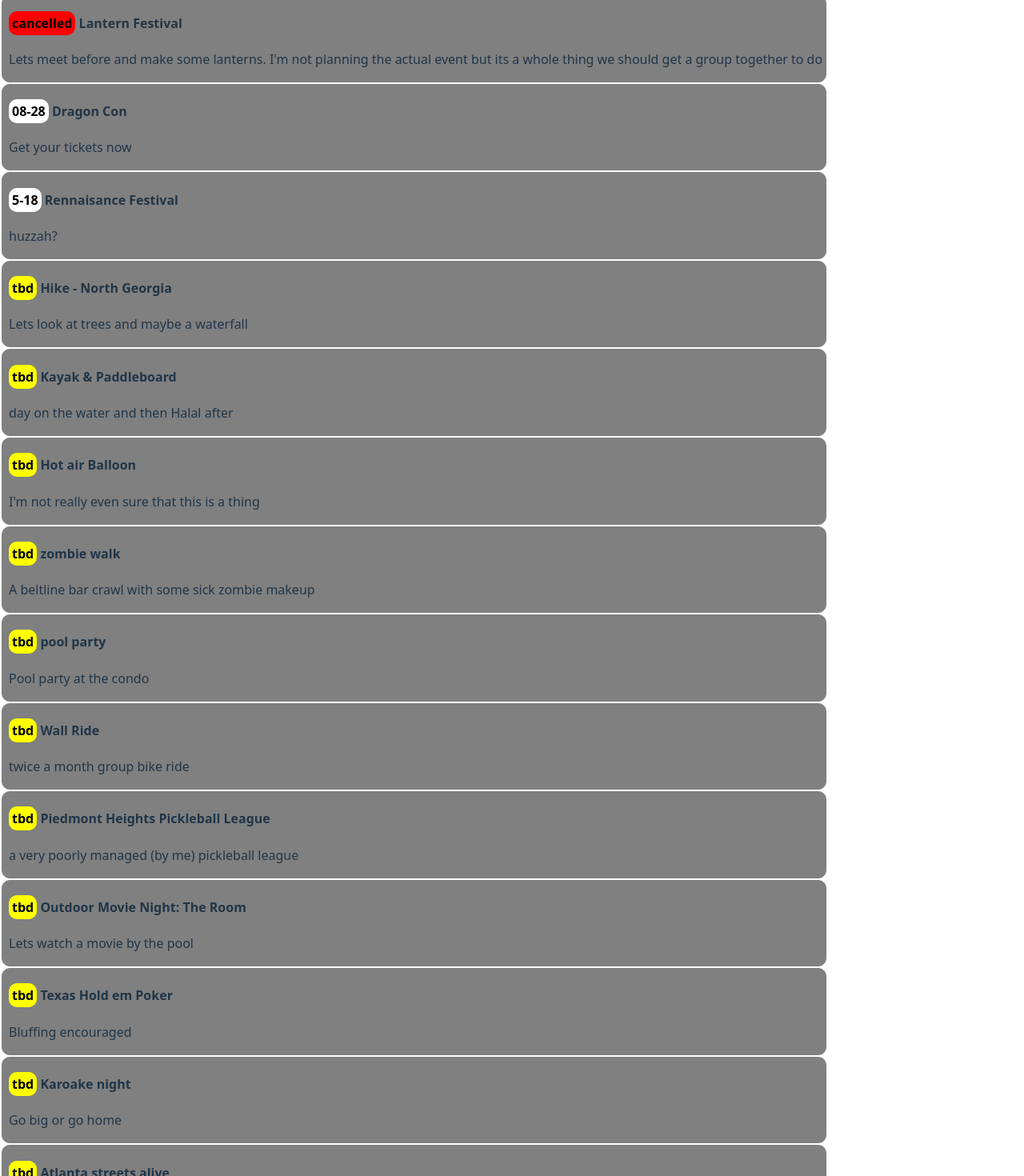
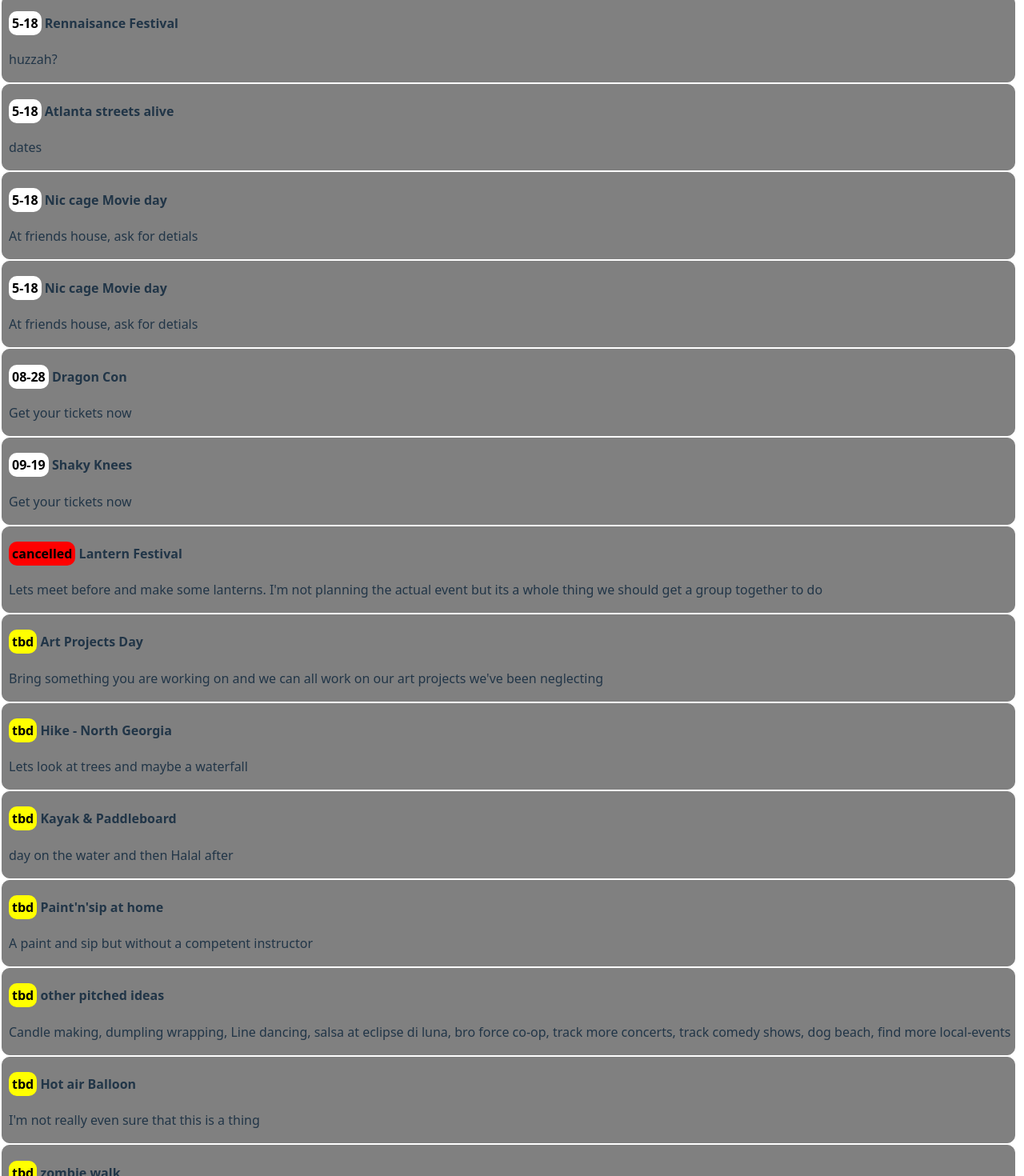
Before and after one commit to JeffWHenderson/world-wide-jeff, a React (Vite) app: page / in a window 1280 px wide. Shown: the part 320-1790 px from the top of the page at 80% size. Built offline with nearby package versions, Linux system fonts and the light colour scheme.

Commit message:
add shaky knees

```diff
--- a/src/screens/Events.ts
+++ b/src/screens/Events.ts
@@ -18,10 +18,28 @@
         startDate: "2025-5-17"
     },
     {
-        id: "some-id-9",
-        name: "Lantern Festival",
-        details: "Lets meet before and make some lanterns. I'm not planning the actual event but its a whole thing we should get a group together to do",
-        startDate: "cancelled"
+        id: "some-id-12",
+        name: "Rennaisance Festival",
+        details: "huzzah?",
+        startDate: "2025-5-18"
+    },
+    {
+        id: "some-id-14",
+        name: "Atlanta streets alive",
+        details: "dates",
+        startDate: "2025-5-18"
+    },
+    {
+        id: "some-id-23244",
+        name: "Nic cage Movie day",
+        details: "At friends house, ask for detials",
+        startDate: "2025-5-18"
+    },
+    {
+        id: "some-id-2324df344",
+        name: "Nic cage Movie day",
+        details: "At friends house, ask for detials",
+        startDate: "2025-5-18"
     },
     {
         id: "some-id-10",
@@ -30,10 +48,22 @@
         startDate: "2025-08-28"
     },
     {
-        id: "some-id-12",
-        name: "Rennaisance Festival",
-        details: "huzzah?",
-        startDate: "2025-5-18"
+        id: "some-id-10",
+        name: "Shaky Knees",
+        details: "Get your tickets now",
+        startDate: "2025-09-19"
+    },
+    {
+        id: "some-id-9",
+        name: "Lantern Festival",
+        details: "Lets meet before and make some lanterns. I'm not planning the actual event but its a whole thing we should get a group together to do",
+        startDate: "cancelled"
+    },
+    {
+        id: "some-id-0393554",
+        name: "Art Projects Day",
+        details: "Bring something you are working on and we can all work on our art projects we've been neglecting",
+        startDate: "tbd"
     },
     {
         id: "some-id--2",
@@ -48,9 +78,21 @@
         startDate: "tbd"
     },
     {
+        id: "some-id-0304949",
+        name: "Paint'n'sip at home",
+        details: "A paint and sip but without a competent instructor",
+        startDate: "tbd"
+    },
+    {
+        id: "some-id--34546er77",
+        name: "other pitched ideas",
+        details: "Candle making, dumpling wrapping, Line dancing, salsa at eclipse di luna, bro force co-op, track more concerts, track comedy shows, dog beach, find more local-events",
+        startDate: "tbd"
+    },
+    {
         id: "some-id--4",
         name: "Hot air Balloon",
-        details: "I'm not really even sure that  this is a thing",
+        details: "I'm not really even sure that this is a thing",
         startDate: "tbd"
     },
     {
@@ -96,12 +138,6 @@
         startDate: "tbd"
     },
     {
-        id: "some-id-14",
-        name: "Atlanta streets alive",
-        details: "dates",
-        startDate: "tbd"
-    },
-    {
         id: "some-id-15",
         name: "Hot Pot",
         details: "Just need to remember I like doing these",
```
